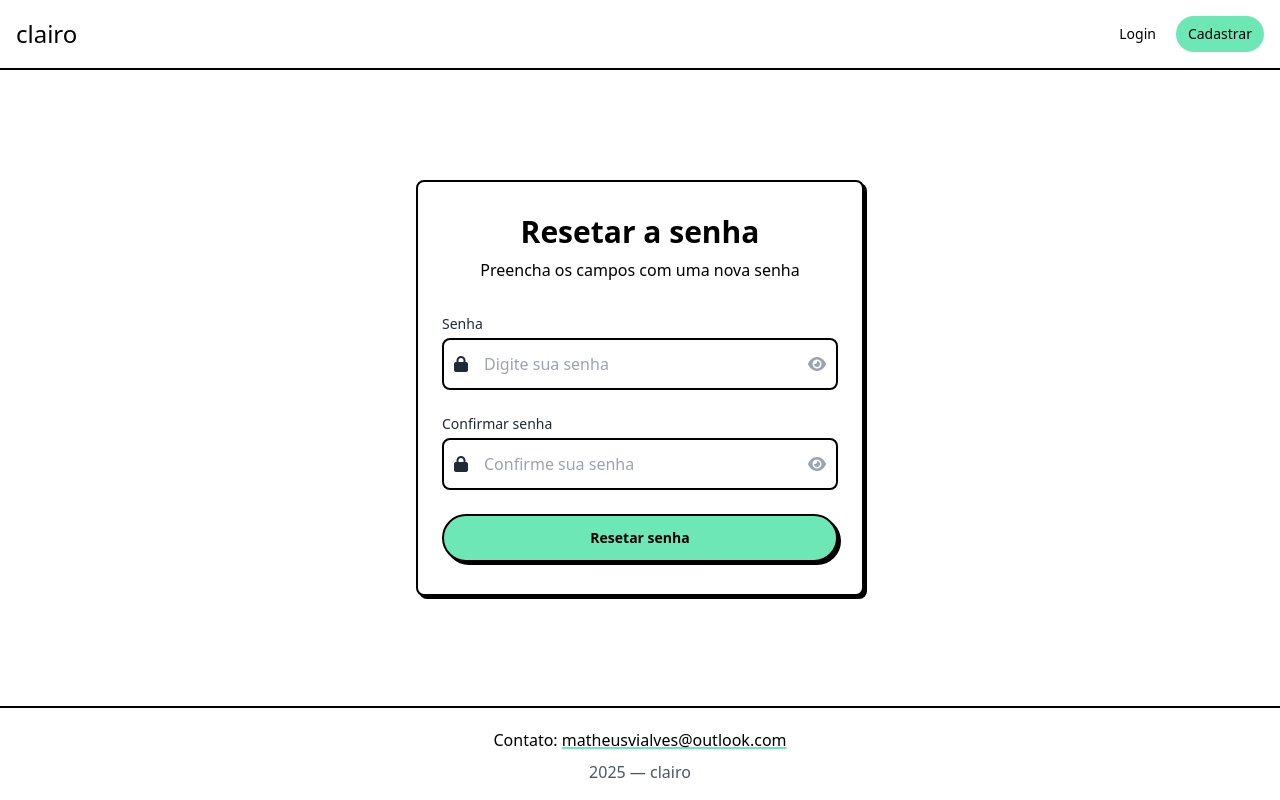
After one commit to ma-alves/clairo, a Django app: page /accounts/reset-password/ in a window 1280 px wide. The commit adds this page. Run offline with Django 5.2, Linux system fonts and the light colour scheme; some libraries are stand-ins or nearby versions.

Commit message:
feat: Adiciona template, view e form de reset password move modelo do token para o app accounts

```diff
--- a/accounts/forms.py
+++ b/accounts/forms.py
@@ -1,4 +1,4 @@
-from django.contrib.auth.forms import UserCreationForm
+from django.contrib.auth.forms import UserCreationForm, SetPasswordForm
 from django.contrib.auth.models import User
 
 
@@ -11,13 +11,21 @@ class SignUpForm(UserCreationForm):
 
 	def __init__(self, *args, **kwargs):
 		super().__init__(*args, **kwargs)
-		# Personalizar mensagens de ajuda
-		self.fields['username'].help_text = None  # type: ignore
-		self.fields['password1'].help_text = None  # type: ignore
-		self.fields['password2'].help_text = None  # type: ignore
 
 	# def clean_email(self):
 	#     email = self.cleaned_data.get('email')
 	#     if User.objects.filter(email=email).exists():
 	#         raise forms.ValidationError("Este email já está em uso.")
 	#     return email
+
+
+class TokenResetPasswordForm(SetPasswordForm):
+
+	class Meta:
+		model = User
+		fields = ('password1', 'password2')
+
+	def __init__(self, *args, **kwargs):
+		super().__init__(*args, **kwargs)
+		self.fields['new_password1'].label = 'Nova senha'
+		self.fields['new_password2'].label = 'Confirmar nova senha'
--- a/accounts/signals.py
+++ b/accounts/signals.py
@@ -2,7 +2,7 @@ from django.db.models.signals import post_save
 from django.contrib.auth.models import User
 from django.dispatch import receiver
 
-from chat.models import UserToken
+from accounts.models import UserToken
 
 
 @receiver(post_save, sender=User)
--- a/accounts/urls.py
+++ b/accounts/urls.py
@@ -5,6 +5,7 @@ from . import views
 urlpatterns = [
 	path('signup/', views.signup_view, name='signup'),
 	path('token/', views.token, name='token'),
+    path('reset-password/', views.token_reset_view, name='reset_password'),
 ]
 
 # :3
--- a/accounts/views.py
+++ b/accounts/views.py
@@ -1,9 +1,11 @@
 from django.contrib import messages
 from django.contrib.auth import login
 from django.contrib.auth.decorators import login_required
+from django.contrib.auth.views import PasswordResetView
 from django.shortcuts import redirect, render
+from django.urls import reverse_lazy
 
-from .forms import SignUpForm
+from accounts.forms import SignUpForm, TokenResetPasswordForm
 
 
 def signup_view(request):
@@ -23,8 +25,24 @@ def signup_view(request):
 	return render(request, 'registration/signup.html', {'form': form})
 
 
+def token_reset_view(request):
+	if request.method == 'POST':
+		form = TokenResetPasswordForm(user=request.user, data=request.POST)
+		if form.is_valid():
+			form.save()
+			messages.success(request, 'Senha alterada com sucesso.')
+			return redirect('login')
+		else:
+			for field, errors in form.errors.items():
+				for error in errors:
+					messages.error(request, f'{error}')
+	else:
+		form = TokenResetPasswordForm(user=request.user)
+
+	return render(request, 'registration/reset_password.html', {'form': form})
+
+
 @login_required
 def token(request):
-	user = request.user
-	token = user.token.token
+	token = request.user.token
 	return render(request, 'registration/token.html', {'token': token})
--- a/notas.txt
+++ b/notas.txt
@@ -1,3 +1,8 @@
+esqueci a senha (clica)
+colocar token (view) - bool na página mesmo fodase
+token reset view (view) - bool na página mesmo fodase
+redirect login.html
+
 # tarefas
 - atualizar footer para algo real
 - rever cores do texto de novos templates, botar preto
--- /dev/null
+++ b/templates/registration/reset_password.html
@@ -0,0 +1,105 @@
+{% extends "base.html" %}
+
+{% block styles %}
+<style>
+    body {
+        background: white;
+        min-height: 100vh;
+        display: flex;
+        flex-direction: column;
+    }
+
+    .error-message {
+        color: #dc2626;
+        /* Red-600 */
+        font-size: 0.875rem;
+        /* text-sm */
+        margin-top: 0.25rem;
+        /* mt-1 */
+    }
+</style>
+{% endblock %}
+
+{% block content %}
+<main class="flex-grow flex items-center justify-center py-12 px-4 sm:px-6 lg:px-8">
+    <div class="w-full max-w-md">
+        <div class="bg-white py-8 px-6 border-2 border-black shadow-[3px_3px_0_0_#000] hover:-translate-y-1 rounded-lg">
+            <div class="text-center mb-8">
+                <h2 class="text-3xl font-bold text-black">Resetar a senha</h2>
+                <p class="text-black mt-2">Preencha os campos com uma nova senha</p>
+            </div>
+            <form method="post" class="space-y-6">
+                {% csrf_token %}
+                <!-- Campo Senha 1 -->
+                <div>
+                    <label for="new_password1" class="block text-sm font-medium text-gray-800 mb-1">Senha</label>
+                    <div class="relative">
+                        <div class="absolute inset-y-0 left-0 pl-3 flex items-center pointer-events-none">
+                            <i class="fas fa-lock text-gray-800"></i>
+                        </div>
+                        <input type="password" name="password1" id="new_password1" required
+                            class="input-field py-3 px-4 pl-10 block w-full border-2 border-black rounded-lg focus:outline-none focus:ring-2 focus:ring-emerald-300"
+                            placeholder="Digite sua senha">
+                        <button type="button" id="togglePassword1"
+                            class="absolute inset-y-0 right-0 pr-3 flex items-center text-gray-400 hover:text-gray-600 focus:outline-none">
+                            <i class="fas fa-eye"></i>
+                        </button>
+                    </div>
+                    {% if form.new_password1.errors %}
+                    <div class="error-message">
+                        {{ form.new_password1.errors.0 }}
+                    </div>
+                    {% endif %}
+                </div>
+                <!-- Campo Senha 2 -->
+                <div>
+                    <label for="new_password2" class="block text-sm font-medium text-gray-800 mb-1">Confirmar
+                        senha</label>
+                    <div class="relative">
+                        <div class="absolute inset-y-0 left-0 pl-3 flex items-center pointer-events-none">
+                            <i class="fas fa-lock text-gray-800"></i>
+                        </div>
+                        <input type="password" name="new_password2" id="new_password2" required
+                            class="input-field py-3 px-4 pl-10 block w-full border-2 border-black rounded-lg focus:outline-none focus:ring-2 focus:ring-emerald-300"
+                            placeholder="Confirme sua senha">
+                        <button type="button" id="togglePassword2"
+                            class="absolute inset-y-0 right-0 pr-3 flex items-center text-gray-400 hover:text-gray-600 focus:outline-none">
+                            <i class="fas fa-eye"></i>
+                        </button>
+                    </div>
+                    {% if form.new_password2.errors %}
+                    <div class="error-message">
+                        {{ form.new_password2.errors.0 }}
+                    </div>
+                    {% endif %}
+                </div>
+
+                <div>
+                    <button type="submit"
+                        class="w-full flex justify-center py-3 px-4 border-2 border-black shadow-[3px_3px_0_0_#000] rounded-full text-sm font-bold text-black bg-emerald-300 hover:bg-emerald-500 focus:outline-none focus:ring-2 focus:ring-offset-2 focus:ring-emerald-400">
+                        Resetar senha
+                    </button>
+                </div>
+            </form>
+        </div>
+    </div>
+</main>
+{% include 'footer.html' %}
+<script>
+    function setupPasswordToggle(inputId, buttonId) {
+        const toggleButton = document.getElementById(buttonId);
+        if (toggleButton) {
+            toggleButton.addEventListener('click', function () {
+                const passwordInput = document.getElementById(inputId);
+                const type = passwordInput.getAttribute('type') === 'password' ? 'text' : 'password';
+                passwordInput.setAttribute('type', type);
+
+                this.querySelector('i').classList.toggle('fa-eye');
+                this.querySelector('i').classList.toggle('fa-eye-slash');
+            });
+        }
+    }
+    setupPasswordToggle('id_password1', 'togglePassword1');
+    setupPasswordToggle('id_password2', 'togglePassword2');
+</script>
+{% endblock %}
--- a/templates/registration/token.html
+++ b/templates/registration/token.html
@@ -20,7 +20,7 @@
             </div>
             <div class="text-center mb-8">
                 <div class="bg-gray-100 border-2 border-gray-300 rounded-lg py-3 ">
-                    <span class="text-lg text-black font-mono font-bold">{{ ebbc1b4d1658339db3fbb302cfc8dedb0f37af8e66a24aa3edd8398a0f7e4049 }}</span>
+                    <span class="text-lg text-black font-mono font-bold">{{ token.token }}</span>
                 </div>
             </div>
             <div class="text-center">
```
Also changed, not shown: accounts/models.py (+12 -2 lines), chat/models.py (+0 -9 lines).
